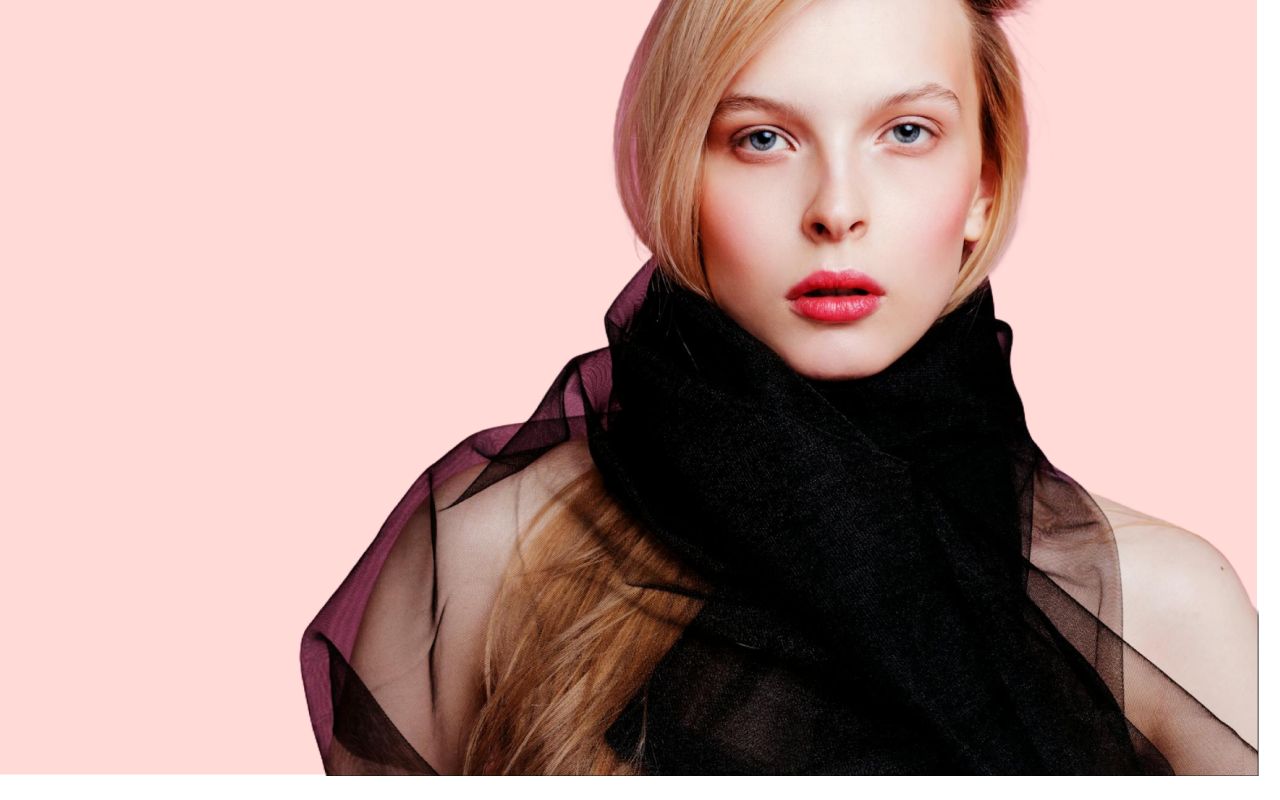
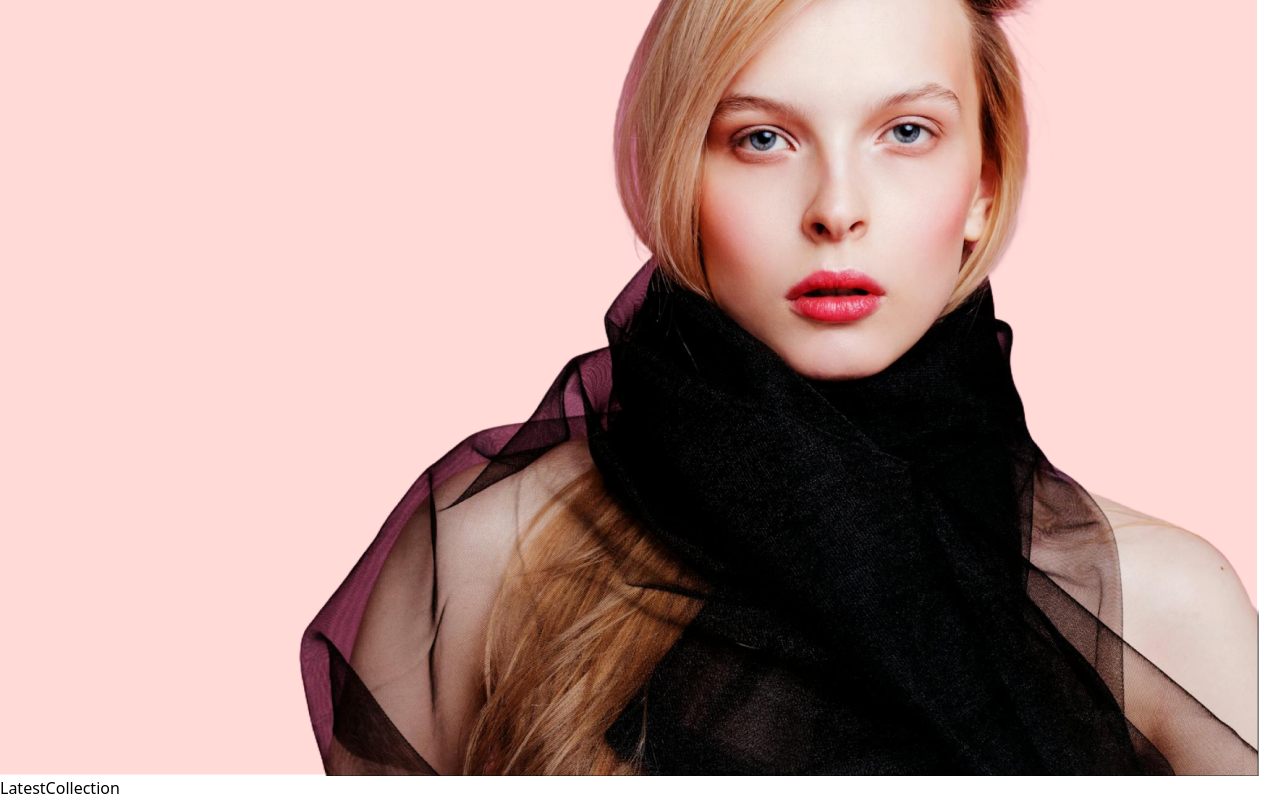
Before and after one commit to Kadunapikin/Chongai-store, a React (Vite) app in the folder frontend/: page / in a window 1280 px wide. Shown: the part 826-1626 px from the top of the page. Before the commit the page ends 1602 px from the top, so only its background shows below. Built offline with nearby package versions, Linux system fonts and the light colour scheme.

Commit message:
create LatestCollection component and add to Home page

```diff
--- /dev/null
+++ b/frontend/src/components/LatestCollection.jsx
@@ -0,0 +1,9 @@
+import React from 'react'
+
+const LatestCollection = () => {
+  return (
+    <div>LatestCollection</div>
+  )
+}
+
+export default LatestCollection
--- a/frontend/src/pages/Home.jsx
+++ b/frontend/src/pages/Home.jsx
@@ -1,10 +1,12 @@
 import React from 'react'
 import Hero from '../components/Hero'
+import LatestCollection from '../components/LatestCollection'
 
 const Home = () => {
   return (
     <div>
         <Hero />
+        <LatestCollection />
     </div>
   )
 }
```
